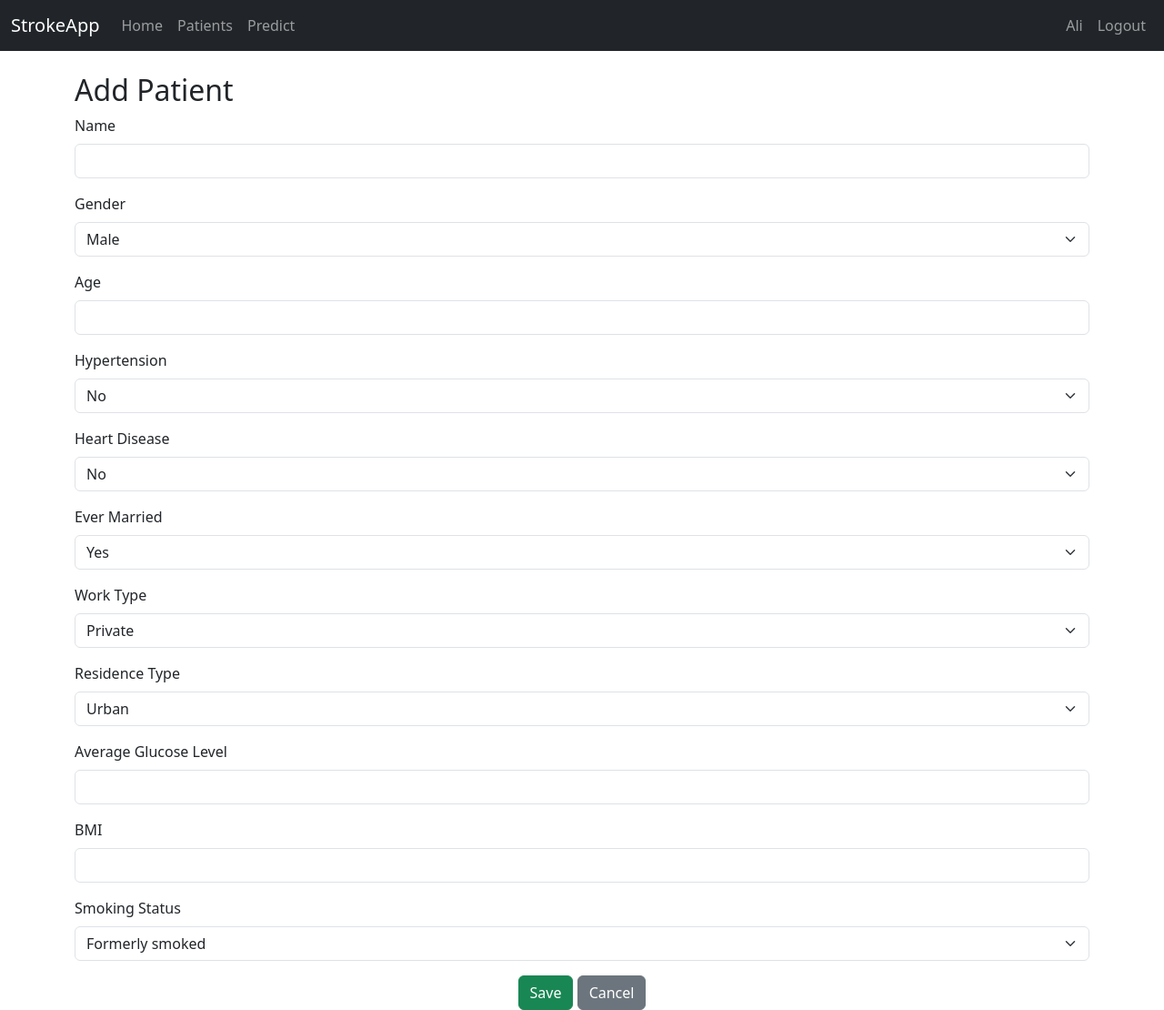
After one commit to CS-LTU/com7033-assignment-RazaAli2414282, a Flask app: page /patients/add in a window 1280 px wide. The commit adds this page. Shown: the whole page at 91% size. Run offline with Flask 3, Linux system fonts and the light colour scheme; a user stored in the database is signed in.

Commit message:
feat: implement full CRUD operations for patient management in Flask

```diff
--- a/app.py
+++ b/app.py
@@ -1,162 +1,287 @@
-# app.py
 """
-Stroke Prediction Web Application
+Stroke Prediction & Patient Management Web Application
 Author: Raza Ali
-Description:
-This Flask application allows users to register, login, and predict stroke risk
-based on demographic, medical history, and lifestyle factors.
+
+- SQLite (SQLAlchemy) stores user authentication data (users table).
+- MongoDB stores patient records (patients collection).
+- Flask-WTF used for CSRF + validation; Flask-Login used for sessions.
+- Basic logging is configured to file app.log.
 """
 
-from flask import Flask, render_template, redirect, url_for, flash
+import logging
+from datetime import datetime
+
+from flask import Flask, render_template, redirect, url_for, flash, request
 from flask_sqlalchemy import SQLAlchemy
 from flask_wtf import FlaskForm
 from wtforms import StringField, PasswordField, SubmitField, FloatField, SelectField
 from wtforms.validators import DataRequired, Length, EqualTo, Email
 from werkzeug.security import generate_password_hash, check_password_hash
-from flask_login import LoginManager, UserMixin, login_user, login_required, logout_user, current_user
-from config import Config
+from flask_login import (
+    LoginManager,
+    UserMixin,
+    login_user,
+    login_required,
+    logout_user,
+    current_user,
+)
 from pymongo import MongoClient
+from bson.objectid import ObjectId
 
-# Connect to local MongoDB
-client = MongoClient('mongodb://localhost:27017/')
-db_mongo = client['stroke_app']         # Database
-patients_collection = db_mongo['patients']  # Collection
+# ----------------- Logging -----------------
+logging.basicConfig(
+    filename="app.log",
+    level=logging.INFO,
+    format="%(asctime)s %(levelname)s %(name)s - %(message)s",
+)
 
+# ----------------- Flask Setup -----------------
+app = Flask(__name__)
+app.config.from_object("config.Config")  # SECRET_KEY + SQLALCHEMY_DATABASE_URI
 
-# ----------------- App Initialization -----------------
-app = Flask(__name__)
-app.config.from_object(Config)  # Load secret key, database URI, etc.
-
-# Initialize database
+# ----------------- SQLAlchemy (SQLite) - Users -----------------
 db = SQLAlchemy(app)
 
-# Initialize Flask-Login
 login_manager = LoginManager(app)
-login_manager.login_view = "login"  # Redirect unauthorized users to login
+login_manager.login_view = "login"
 login_manager.login_message_category = "info"
 
-# ----------------- Models -----------------
+# ----------------- MongoDB Setup (Patients) -----------------
+mongo_client = MongoClient("mongodb://localhost:27017/")
+mongo_db = mongo_client["stroke_app"]
+mongo_patients = mongo_db["patients"]
+
+# ----------------- Models (SQLite Users) -----------------
 class User(db.Model, UserMixin):
-    """
-    User model for authentication.
-    Fields:
-        - username: unique username
-        - email: unique email
-        - password_hash: hashed password for security
-    """
     id = db.Column(db.Integer, primary_key=True)
     username = db.Column(db.String(20), unique=True, nullable=False)
     email = db.Column(db.String(50), unique=True, nullable=False)
     password_hash = db.Column(db.String(128), nullable=False)
 
-    def set_password(self, password):
-        """Hash and store password."""
+    def set_password(self, password: str):
         self.password_hash = generate_password_hash(password)
 
-    def check_password(self, password):
-        """Check if provided password matches the hash."""
+    def check_password(self, password: str) -> bool:
         return check_password_hash(self.password_hash, password)
 
 @login_manager.user_loader
 def load_user(user_id):
-    """Load user for Flask-Login session management."""
     return User.query.get(int(user_id))
 
 # ----------------- Forms -----------------
 class RegistrationForm(FlaskForm):
-    """Form for user registration."""
-    username = StringField('Username', validators=[DataRequired(), Length(min=3, max=20)])
-    email = StringField('Email', validators=[DataRequired(), Email(), Length(max=50)])
-    password = PasswordField('Password', validators=[DataRequired(), Length(min=6)])
-    confirm_password = PasswordField('Confirm Password', validators=[DataRequired(), EqualTo('password')])
-    submit = SubmitField('Register')
+    username = StringField("Username", validators=[DataRequired(), Length(min=3, max=20)])
+    email = StringField("Email", validators=[DataRequired(), Email(), Length(max=50)])
+    password = PasswordField("Password", validators=[DataRequired(), Length(min=6)])
+    confirm_password = PasswordField("Confirm Password", validators=[DataRequired(), EqualTo("password")])
+    submit = SubmitField("Register")
 
 class LoginForm(FlaskForm):
-    """Form for user login."""
-    username = StringField('Username', validators=[DataRequired()])
-    password = PasswordField('Password', validators=[DataRequired()])
-    submit = SubmitField('Login')
+    username = StringField("Username", validators=[DataRequired(), Length(min=1, max=50)])
+    password = PasswordField("Password", validators=[DataRequired()])
+    submit = SubmitField("Login")
 
-class StrokeForm(FlaskForm):
-    """Form to input patient data for stroke prediction."""
-    gender = SelectField('Gender', choices=[('Male','Male'),('Female','Female'),('Other','Other')])
-    age = FloatField('Age', validators=[DataRequired()])
-    hypertension = SelectField('Hypertension', choices=[('0','No'),('1','Yes')])
-    heart_disease = SelectField('Heart Disease', choices=[('0','No'),('1','Yes')])
-    ever_married = SelectField('Ever Married', choices=[('Yes','Yes'),('No','No')])
-    work_type = SelectField('Work Type', choices=[('Private','Private'),('Self-employed','Self-employed'),
-                                                  ('Govt_job','Govt_job'),('Children','Children'),('Never_worked','Never_worked')])
-    Residence_type = SelectField('Residence Type', choices=[('Urban','Urban'),('Rural','Rural')])
-    avg_glucose_level = FloatField('Average Glucose Level', validators=[DataRequired()])
-    bmi = FloatField('BMI', validators=[DataRequired()])
-    smoking_status = SelectField('Smoking Status', choices=[('formerly smoked','Formerly smoked'),
-                                                            ('never smoked','Never smoked'),
-                                                            ('smokes','Smokes'),
-                                                            ('unknown','Unknown')])
-    submit = SubmitField('Predict')
+class PatientForm(FlaskForm):
+    name = StringField("Name", validators=[DataRequired(), Length(max=50)])
+    gender = SelectField("Gender", choices=[("Male", "Male"), ("Female", "Female"), ("Other", "Other")])
+    age = FloatField("Age", validators=[DataRequired()])
+    hypertension = SelectField("Hypertension", choices=[("0", "No"), ("1", "Yes")])
+    heart_disease = SelectField("Heart Disease", choices=[("0", "No"), ("1", "Yes")])
+    ever_married = SelectField("Ever Married", choices=[("Yes", "Yes"), ("No", "No")])
+    work_type = SelectField(
+        "Work Type",
+        choices=[
+            ("Private", "Private"),
+            ("Self-employed", "Self-employed"),
+            ("Govt_job", "Govt_job"),
+            ("Children", "Children"),
+            ("Never_worked", "Never_worked"),
+        ],
+    )
+    residence_type = SelectField("Residence Type", choices=[("Urban", "Urban"), ("Rural", "Rural")])
+    avg_glucose_level = FloatField("Average Glucose Level", validators=[DataRequired()])
+    bmi = FloatField("BMI", validators=[DataRequired()])
+    smoking_status = SelectField(
+        "Smoking Status",
+        choices=[("formerly smoked", "Formerly smoked"), ("never smoked", "Never smoked"),
+                 ("smokes", "Smokes"), ("unknown", "Unknown")],
+    )
+    submit = SubmitField("Save")
 
 # ----------------- Routes -----------------
-@app.route('/')
+@app.route("/")
 def home():
-    """Home page route."""
-    return render_template('base.html')
+    return render_template("base.html")
 
-@app.route('/register', methods=['GET', 'POST'])
+# ---------- Registration ----------
+@app.route("/register", methods=["GET", "POST"])
 def register():
-    """User registration route."""
     form = RegistrationForm()
     if form.validate_on_submit():
-        # Create new user and hash password
-        user = User(username=form.username.data, email=form.email.data)
-        user.set_password(form.password.data)
-        db.session.add(user)
-        db.session.commit()
-        flash('Account created successfully!', 'success')
-        return redirect(url_for('login'))
-    return render_template('register.html', form=form)
+        if User.query.filter_by(username=form.username.data).first():
+            flash("Username already exists.", "warning")
+        else:
+            user = User(username=form.username.data, email=form.email.data)
+            user.set_password(form.password.data)
+            db.session.add(user)
+            db.session.commit()
+            flash("Account created successfully!", "success")
+            return redirect(url_for("login"))
+    return render_template("register.html", form=form)
 
-@app.route('/login', methods=['GET', 'POST'])
+# ---------- Login ----------
+@app.route("/login", methods=["GET", "POST"])
 def login():
-    """User login route."""
     form = LoginForm()
     if form.validate_on_submit():
         user = User.query.filter_by(username=form.username.data).first()
         if user and user.check_password(form.password.data):
-            login_user(user)  # Log user in
-            flash('Login successful!', 'success')
-            return redirect(url_for('predict'))
+            login_user(user)
+            flash("Login successful!", "success")
+            return redirect(url_for("list_patients"))
         else:
-            flash('Login failed. Check username or password', 'danger')
-    return render_template('login.html', form=form)
+            flash("Invalid username or password.", "danger")
+    return render_template("login.html", form=form)
 
-@app.route('/logout')
+# ---------- Logout ----------
+@app.route("/logout")
 @login_required
 def logout():
-    """Logout current user."""
     logout_user()
-    flash('Logged out successfully.', 'info')
-    return redirect(url_for('login'))
+    flash("You have been logged out.", "info")
+    return redirect(url_for("login"))
 
+# ----------------- Patient CRUD (MongoDB) -----------------
+def _patient_to_template(doc):
+    doc = dict(doc)
+    doc["_id"] = str(doc["_id"])
+    doc["hypertension"] = bool(doc.get("hypertension", False))
+    doc["heart_disease"] = bool(doc.get("heart_disease", False))
+    return doc
+
+@app.route("/patients")
+@login_required
+def list_patients():
+    docs = list(mongo_patients.find({"user_id": current_user.id}))
+    patients = [_patient_to_template(d) for d in docs]
+    return render_template("patients.html", patients=patients)
+
+@app.route("/patients/add", methods=["GET", "POST"])
+@login_required
+def add_patient():
+    form = PatientForm()
+    if form.validate_on_submit():
+        patient_doc = {
+            "name": form.name.data,
+            "gender": form.gender.data,
+            "age": float(form.age.data),
+            "hypertension": bool(int(form.hypertension.data)),
+            "heart_disease": bool(int(form.heart_disease.data)),
+            "ever_married": form.ever_married.data,
+            "work_type": form.work_type.data,
+            "residence_type": form.residence_type.data,
+            "avg_glucose_level": float(form.avg_glucose_level.data),
+            "bmi": float(form.bmi.data),
+            "smoking_status": form.smoking_status.data,
+            "user_id": current_user.id,
+            "created_at": datetime.utcnow(),
+        }
+        mongo_patients.insert_one(patient_doc)
+        flash("Patient added successfully!", "success")
+        return redirect(url_for("list_patients"))
+    return render_template("patients_add_edit.html", form=form, action="Add")
+
+@app.route("/patients/edit/<patient_id>", methods=["GET", "POST"])
+@login_required
+def edit_patient(patient_id):
+    doc = mongo_patients.find_one({"_id": ObjectId(patient_id)})
+    if not doc or doc.get("user_id") != current_user.id:
+        flash("Record not found or unauthorized.", "danger")
+        return redirect(url_for("list_patients"))
+
+    form = PatientForm()
+    if request.method == "GET":
+        form.name.data = doc.get("name")
+        form.gender.data = doc.get("gender")
+        form.age.data = doc.get("age")
+        form.hypertension.data = "1" if doc.get("hypertension") else "0"
+        form.heart_disease.data = "1" if doc.get("heart_disease") else "0"
+        form.ever_married.data = doc.get("ever_married")
+        form.work_type.data = doc.get("work_type")
+        form.residence_type.data = doc.get("residence_type")
+        form.avg_glucose_level.data = doc.get("avg_glucose_level")
+        form.bmi.data = doc.get("bmi")
+        form.smoking_status.data = doc.get("smoking_status")
+
+    if form.validate_on_submit():
+        updated = {
+            "name": form.name.data,
+            "gender": form.gender.data,
+            "age": float(form.age.data),
+            "hypertension": bool(int(form.hypertension.data)),
+            "heart_disease": bool(int(form.heart_disease.data)),
+            "ever_married": form.ever_married.data,
+            "work_type": form.work_type.data,
+            "residence_type": form.residence_type.data,
+            "avg_glucose_level": float(form.avg_glucose_level.data),
+            "bmi": float(form.bmi.data),
+            "smoking_status": form.smoking_status.data,
+            "updated_at": datetime.utcnow(),
+        }
+        mongo_patients.update_one({"_id": ObjectId(patient_id)}, {"$set": updated})
+        flash("Patient updated successfully!", "success")
+        return redirect(url_for("list_patients"))
+
+    return render_template("patients_add_edit.html", form=form, action="Edit")
+
+@app.route("/patients/delete/<patient_id>", methods=["POST"])
+@login_required
+def delete_patient(patient_id):
+    doc = mongo_patients.find_one({"_id": ObjectId(patient_id)})
+    if doc and doc.get("user_id") == current_user.id:
+        mongo_patients.delete_one({"_id": ObjectId(patient_id)})
+        flash("Patient deleted successfully!", "info")
+    else:
+        flash("Record not found or unauthorized.", "danger")
+    return redirect(url_for("list_patients"))
+
+# ----------------- Prediction -----------------
 @app.route("/predict", methods=["GET", "POST"])
 @login_required
 def predict():
-    """Stroke prediction route."""
-    form = StrokeForm()
-    prediction = None
+    form = PatientForm()
+    prediction_text = None
+    if form.validate_on_submit():
+        age = float(form.age.data)
+        glucose = float(form.avg_glucose_level.data)
+        bmi = float(form.bmi.data)
+        prediction = 1 if (age > 60 or glucose > 150 or bmi > 30) else 0
+        prediction_text = "High Risk of Stroke" if prediction == 1 else "Low Risk of Stroke"
 
-    if form.validate_on_submit():
-        # Dummy ML model logic (replace with actual trained model later)
-        age = form.age.data
-        glucose = form.avg_glucose_level.data
-        bmi = form.bmi.data
+        # Save prediction
+        record = {
+            "name": form.name.data,
+            "gender": form.gender.data,
+            "age": age,
+            "hypertension": bool(int(form.hypertension.data)),
+            "heart_disease": bool(int(form.heart_disease.data)),
+            "ever_married": form.ever_married.data,
+            "work_type": form.work_type.data,
+            "residence_type": form.residence_type.data,
+            "avg_glucose_level": glucose,
+            "bmi": bmi,
+            "smoking_status": form.smoking_status.data,
+            "prediction": int(prediction),
+            "predicted_at": datetime.utcnow(),
+            "user_id": current_user.id,
+        }
+        mongo_patients.insert_one(record)
+        flash("Prediction saved to records.", "success")
 
-        if age > 60 or glucose > 150 or bmi > 30:
-            prediction = "High Risk of Stroke 😟"
-        else:
-            prediction = "Low Risk of Stroke 🙂"
+    return render_template("predict.html", form=form, prediction=prediction_text)
 
-    return render_template("predict.html", form=form, prediction=prediction)
-
-# ----------------- Run App -----------------
+# ----------------- Run -----------------
 if __name__ == "__main__":
+    with app.app_context():
+        db.create_all()
     app.run(debug=True)
--- a/templates/base.html
+++ b/templates/base.html
@@ -2,30 +2,46 @@
 <html lang="en">
 <head>
     <meta charset="UTF-8">
-    <meta name="viewport" content="width=device-width, initial-scale=1.0">
-    <title>{% block title %}Stroke Prediction App{% endblock %}</title>
-    <link href="https://cdn.jsdelivr.net/npm/bootstrap@5.3.2/dist/css/bootstrap.min.css" rel="stylesheet">
+    <title>Stroke Prediction System</title>
+    <link rel="stylesheet" href="https://cdn.jsdelivr.net/npm/bootstrap@5.3.2/dist/css/bootstrap.min.css">
 </head>
-<body class="bg-light">
+<body>
+<nav class="navbar navbar-expand-lg navbar-dark bg-dark">
+  <div class="container-fluid">
+    <a class="navbar-brand" href="{{ url_for('home') }}">StrokeApp</a>
+    <div class="collapse navbar-collapse">
+      <ul class="navbar-nav me-auto mb-2 mb-lg-0">
+        <li class="nav-item"><a class="nav-link" href="{{ url_for('home') }}">Home</a></li>
+        {% if current_user.is_authenticated %}
+        <li class="nav-item"><a class="nav-link" href="{{ url_for('list_patients') }}">Patients</a></li>
+        {% endif %}
+        <li class="nav-item"><a class="nav-link" href="{{ url_for('predict') }}">Predict</a></li>
+      </ul>
+      <ul class="navbar-nav ms-auto">
+        {% if current_user.is_authenticated %}
+        <li class="nav-item"><a class="nav-link" href="#">{{ current_user.username }}</a></li>
+        <li class="nav-item"><a class="nav-link" href="{{ url_for('logout') }}">Logout</a></li>
+        {% else %}
+        <li class="nav-item"><a class="nav-link" href="{{ url_for('login') }}">Login</a></li>
+        <li class="nav-item"><a class="nav-link" href="{{ url_for('register') }}">Register</a></li>
+        {% endif %}
+      </ul>
+    </div>
+  </div>
+</nav>
 
-    <nav class="navbar navbar-expand-lg navbar-dark bg-primary">
-        <div class="container">
-            <a class="navbar-brand fw-bold" href="/">Stroke Prediction App</a>
-            <div>
-                <a href="/register" class="btn btn-outline-light btn-sm">Register</a>
-                <a href="/login" class="btn btn-outline-light btn-sm">Login</a>
-            </div>
-        </div>
-    </nav>
+<div class="container mt-4">
+  {% with messages = get_flashed_messages(with_categories=true) %}
+    {% if messages %}
+      {% for category, message in messages %}
+        <div class="alert alert-{{ category }}">{{ message }}</div>
+      {% endfor %}
+    {% endif %}
+  {% endwith %}
+</div>
 
-    <div class="container mt-5">
-        {% block content %}{% endblock %}
-    </div>
-
-    <footer class="text-center mt-5 py-3 bg-white border-top">
-        <p class="text-muted mb-0">&copy; 2025 Stroke Prediction App | Developed by Raza Ali</p>
-    </footer>
-
-    <script src="https://cdn.jsdelivr.net/npm/bootstrap@5.3.2/dist/js/bootstrap.bundle.min.js"></script>
+<div class="container mt-4">
+  {% block content %}{% endblock %}
+</div>
 </body>
 </html>
--- /dev/null
+++ b/templates/patients_add_edit.html
@@ -0,0 +1,22 @@
+{% extends "base.html" %}
+{% block content %}
+<h2>{{ action }} Patient</h2>
+<form method="POST">
+    {{ form.hidden_tag() }}
+    <div class="mb-3">{{ form.name.label(class="form-label") }} {{ form.name(class="form-control") }}</div>
+    <div class="mb-3">{{ form.gender.label(class="form-label") }} {{ form.gender(class="form-select") }}</div>
+    <div class="mb-3">{{ form.age.label(class="form-label") }} {{ form.age(class="form-control") }}</div>
+    <div class="mb-3">{{ form.hypertension.label(class="form-label") }} {{ form.hypertension(class="form-select") }}</div>
+    <div class="mb-3">{{ form.heart_disease.label(class="form-label") }} {{ form.heart_disease(class="form-select") }}</div>
+    <div class="mb-3">{{ form.ever_married.label(class="form-label") }} {{ form.ever_married(class="form-select") }}</div>
+    <div class="mb-3">{{ form.work_type.label(class="form-label") }} {{ form.work_type(class="form-select") }}</div>
+    <div class="mb-3">{{ form.residence_type.label(class="form-label") }} {{ form.residence_type(class="form-select") }}</div>
+    <div class="mb-3">{{ form.avg_glucose_level.label(class="form-label") }} {{ form.avg_glucose_level(class="form-control") }}</div>
+    <div class="mb-3">{{ form.bmi.label(class="form-label") }} {{ form.bmi(class="form-control") }}</div>
+    <div class="mb-3">{{ form.smoking_status.label(class="form-label") }} {{ form.smoking_status(class="form-select") }}</div>
+    <div class="text-center">
+        {{ form.submit(class="btn btn-success") }}
+        <a href="{{ url_for('list_patients') }}" class="btn btn-secondary">Cancel</a>
+    </div>
+</form>
+{% endblock %}
```
Also changed, not shown: templates/login.html (+14 -13 lines), templates/patients.html (added, +43 -0 lines), templates/predict.html (deleted, +0 -35 lines), templates/register.html (+14 -13 lines), New Text Document.txt (deleted), instance/site.db, templates/New Text Document.txt (added), 1 other file.
